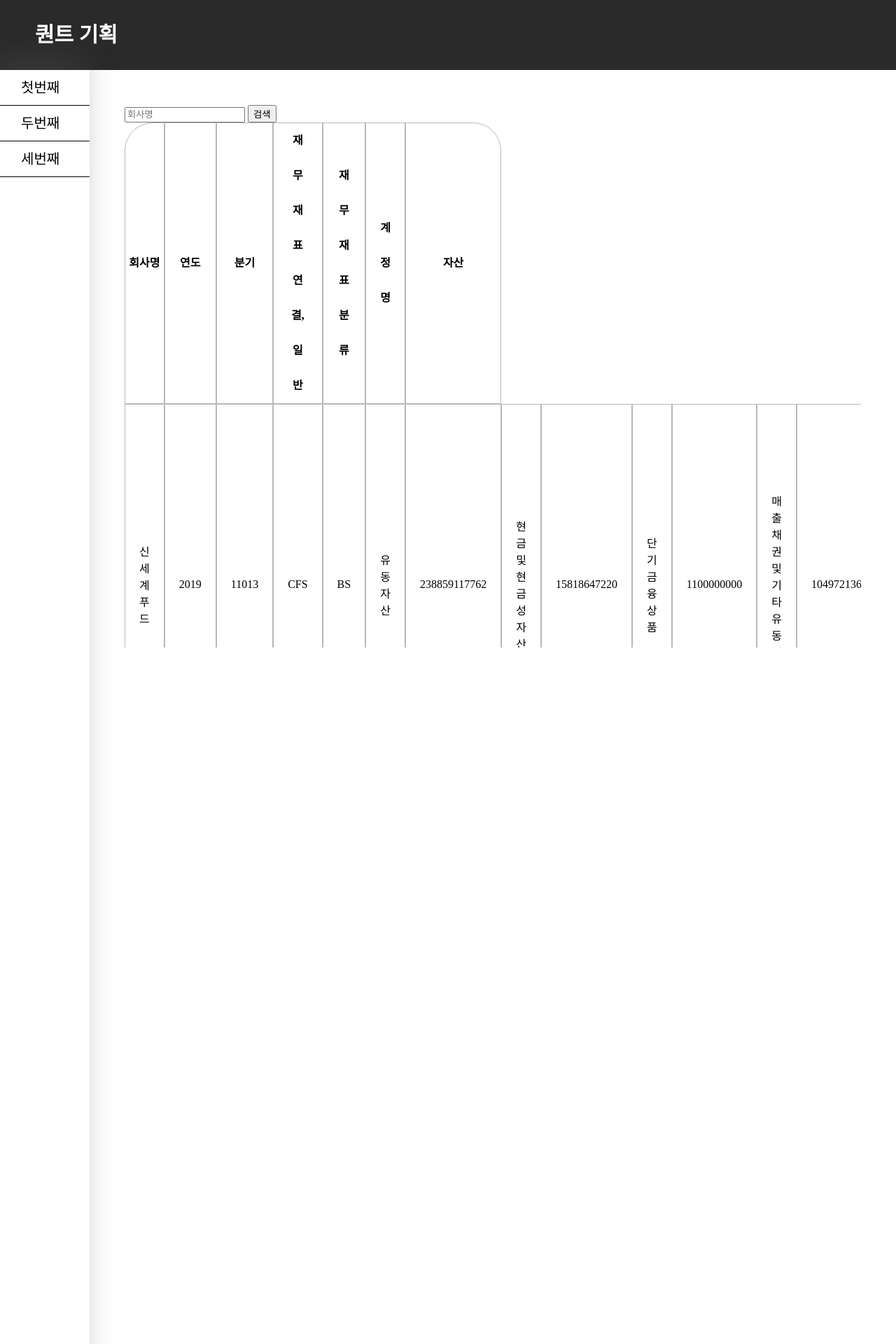
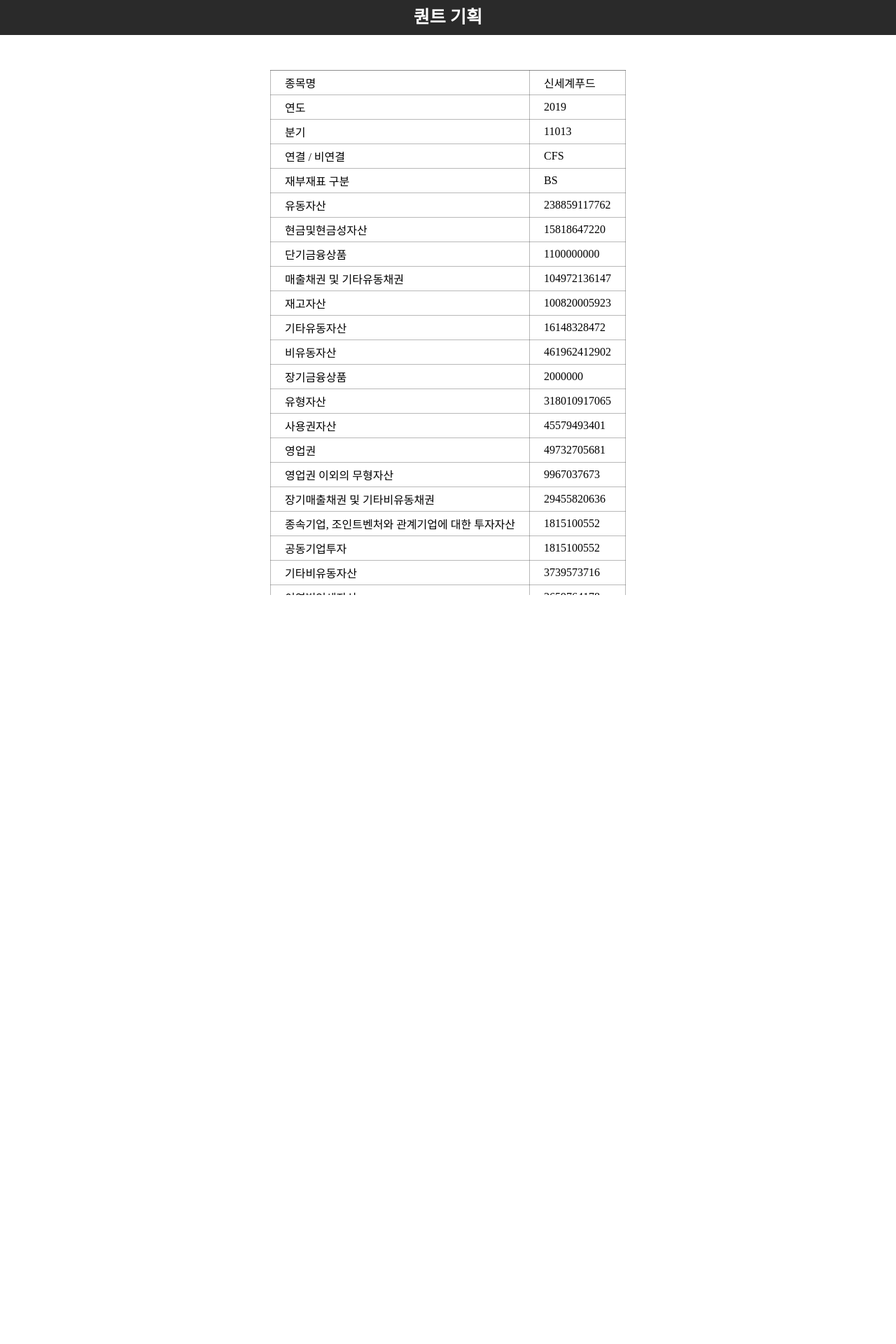
Before and after one commit to sihyeong671/Quant_Project, a Django app: page /test/ in a window 1280 px wide. Shown: the top 1920 px of the page at 70% size. Run offline with Django 3.2, Linux system fonts and the light colour scheme; data comes from the database, SQL or seed files in the repository; some web fonts are replaced.

Commit message:
charthtml, css

```diff
--- a/djangoserver/Quant/static/css/chart.css
+++ b/djangoserver/Quant/static/css/chart.css
@@ -1,10 +1,10 @@
 table, tr, th, td{
     border-spacing: 0px;
     border: 1px solid rgba(68, 68, 68, 0.377);
-    text-align: center;
 }
 
 table{
+    border-collapse: collapse;
     border: none;
 }
 
@@ -22,7 +22,6 @@
 
 /* HEAD */
 .statement_head{
-    border: none;
     line-height: 50px;
 }
 
@@ -35,9 +34,7 @@
 }
 
 /* BODY */
-.statement_body{
-    border: none;
-}
+.statement_body{}
 
 .statement_body > tr > td{
     padding: 5px 20px;
@@ -48,5 +45,5 @@
 }
 
 .statement_body > tr > td:nth-child(2){
-    text-align: center;
+    /* text-align: center; */
 }
--- a/djangoserver/Quant/static/css/style.css
+++ b/djangoserver/Quant/static/css/style.css
@@ -1,12 +1,10 @@
 @font-face {
-    font-family: 'ChosunGs';
-    src: url('https://cdn.jsdelivr.net/gh/projectnoonnu/noonfonts_20-04@1.0/ChosunGs.woff') format('woff');
-    font-weight: normal;
-    font-style: normal;
+    font-family: 'GmarketSansLight';
+    src: url('https://cdn.jsdelivr.net/gh/projectnoonnu/noonfonts_2001@1.1/GmarketSansLight.woff') format('woff');
 }
 
 *{
-    font-family: 'ChosunGs';
+    font-family: 'GmarketSansLight';
 }
 
 body, ul, li, a, p, td, tr, table, h1{
@@ -22,7 +20,7 @@
     height: 100vh;
     grid-gap: 0px;
     grid-template-columns: 100%;
-    grid-template-rows: 100px 1fr;
+    grid-template-rows: 50px 1fr;
     grid-template-areas:
     "header"
     "main";
@@ -38,46 +36,21 @@
 
 .header .LOGO{
     color: #fff;
-    line-height: 100px;
-    font-size: 30px;
+    line-height: 50px;
+    font-size: 25px;
     cursor: pointer;
+    text-align: center;
 }
 
 /* MAIN */
 .main{
     grid-area: main;
     display: grid;
-    grid-template-columns: 10% 90%;
+    grid-template-columns: 1fr;
     grid-template-rows: 1fr;
     grid-template-areas:
-    "sideBar main_container";
+    "main_container";
 }
-
-/* main SIDE-BAR */
-.main .sideBar{
-    position: relative;
-    z-index: 1;
-    grid-area: sideBar;
-    background-color: rgb(255, 255, 255);
-    box-shadow: -10px -20px 40px rgba(78, 78, 78, 0.383);
-}
-
-.main .sideBar .category{
-    width: 100%;
-}
-
-.main .sideBar .category .category_item{
-    padding-left: 30px;
-    font-size: 20px;
-    line-height: 50px;
-    border-bottom: 1px solid #000;
-    color: #000;
-    transition: all .3s;
-}
-.category_item:hover{
-    background-color: rgb(199, 199, 199);
-}
-
 
 /* main MAIN_CONTAINER */
 .main .main_container{
--- a/djangoserver/Quant/templates/chart.html
+++ b/djangoserver/Quant/templates/chart.html
@@ -12,58 +12,13 @@
 
     <main class="main">
 
-        <div class="sideBar">
-            <ul class="category">
-
-                <a href="">
-                    <li class="category_item">
-                        첫번째
-                    </li>
-                </a>
-
-                <a href="">
-                    <li class="category_item">
-                        두번째
-                    </li>
-                </a>
-
-                <a href="">
-                    <li class="category_item">
-                        세번째
-                    </li>
-                </a>
-
-            </ul>
-        </div>
-
         <div class="main_container">
 
-            <!-- <article class="chart_view">
-                <div class="csr line_chart-wrapper">
-                    <canvas id="line_chart"></canvas>
-                </div>
-
-                <div class="csr rader_chart-wrapper">
-                    <canvas id="rader_chart"></canvas>
-                </div>
-
-                <div class="csr doughnut_chart-wrapper">
-                    <canvas id="doughnut_chart"></canvas>
-                </div>
-
-                <div class="csr polar_chart-wrapper">
-                    <canvas id="polar_chart"></canvas>
-                </div>
-            </article>
-            <button class="chartChanger">CLICK</button> -->
-            <form action="{% url 'quantDB:searchcompanyname' %}" method="GET">
-                <input type="text" placeholder="회사명" name="company_name" id="company_name">
-                <input type="submit" value="검색">
-            </form>
             <div class="statement_table-wrapper">
                 <table class="statement_table">
                     <thead class="statement_head">
                         <tr>
+                            {% comment %}
                             <th>회사명</th>
                             <th>연도</th>
                             <th>분기</th>
@@ -71,27 +26,47 @@
                             <th>재무재표 분류</th>
                             <th>계정명</th>
                             <th>자산</th>
+                            {% endcomment %}
                         </tr>
                     </thead>
                     <tbody class="statement_body">
-                        {% if company_list %}
+
                         {% for com in company_list %}
                         <tr>
+                            <td>종목명</td>
                             <td> {{com.company_name}} </td>
+                        </tr>
                             {% for y in com.year_set.all %}
+                            <tr>
+                                <td>연도</td>
                                 <td> {{y.bs_year}} </td>
-
+                            </tr>
                                 {% for q in y.quarter_set.all %}
+                                <tr>
+                                    <td>분기</td>
                                     <td> {{q.qt_name}} </td>
+                                </tr>
 
                                     {% for lo in q.fs_lob_set.all %}
-                                        <td> {{lo.lob}} </td>
+                                        {% if lo.lob == 'CFS' %}
+                                            <tr>
+                                                <td>연결 / 비연결</td>
+                                                <td> {{lo.lob}} </td>
+                                            </tr>
+                                        {% endif %}
 
                                         {% for fd in lo.fs_div_set.all %}
-                                            <td> {{fd.sj_div}} </td>
+                                            {% if fd.sj_div == 'BS' %}
+                                                <tr>
+                                                    <td>재부재표 구분</td>
+                                                    <td> {{fd.sj_div}} </td>
+                                                </tr>
+                                            {% endif %}
 
                                             {% for fsa in fd.fs_account_set.all %}
+                                            <tr>
                                                 <td> {{fsa.account_name}} </td><td> {{fsa.account_amount}} </td>
+                                            </tr>
                                             {% endfor %}
 
                                         {% endfor %}
@@ -101,9 +76,8 @@
                                 {% endfor %}
 
                             {% endfor %}
-                        </tr>
+
                         {% endfor %}
-                        {% endif %}
 
                     </tbody>
                 </table>
@@ -114,12 +88,4 @@
     </main>
 
 </div>
-<script>
-    // var chartSet = JSON.parse("{{ chartJson|escapejs }}");
-    const companySelect = document.getElementById('comSel');
-
-    companySelect.addEventListener('click', (e)=>{
-        console.log(companySelect.value);
-    });
-</script>
 {% endblock %}
```
Also changed, not shown: djangoserver/Quant/templates/search.html (+25 -39 lines).
